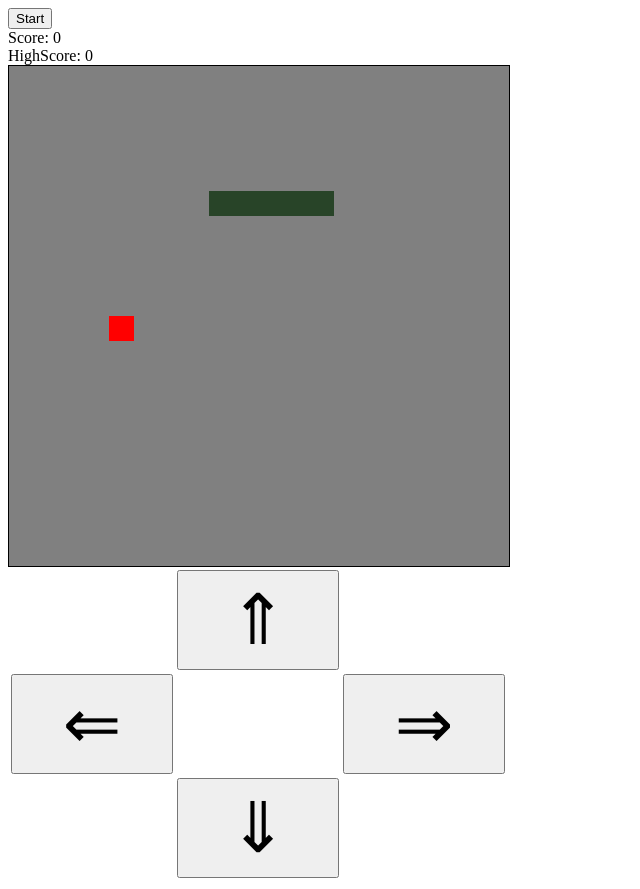
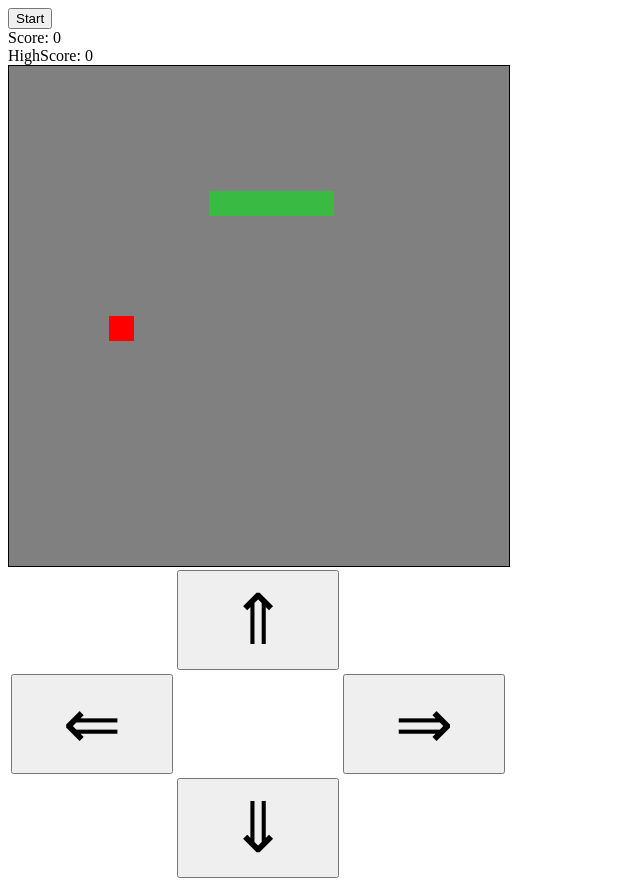
Before and after one commit to GavinOReilly/snakegame, a plain HTML site: page index.html in a window 1280 px wide. Both pictures are taken after a click on the button "Start". Shown: the whole page, without its empty margins (0-640 px from the left). Drawn offline with Linux system fonts and the light colour scheme.

Commit message:
snake color

```diff
--- a/style.css
+++ b/style.css
@@ -24,7 +24,7 @@ body {
 }
 
 .snake{
-    background-color:rgb(40, 68, 40);
+    background-color:rgba(36, 203, 50, 0.781);
 
 }
 
```
